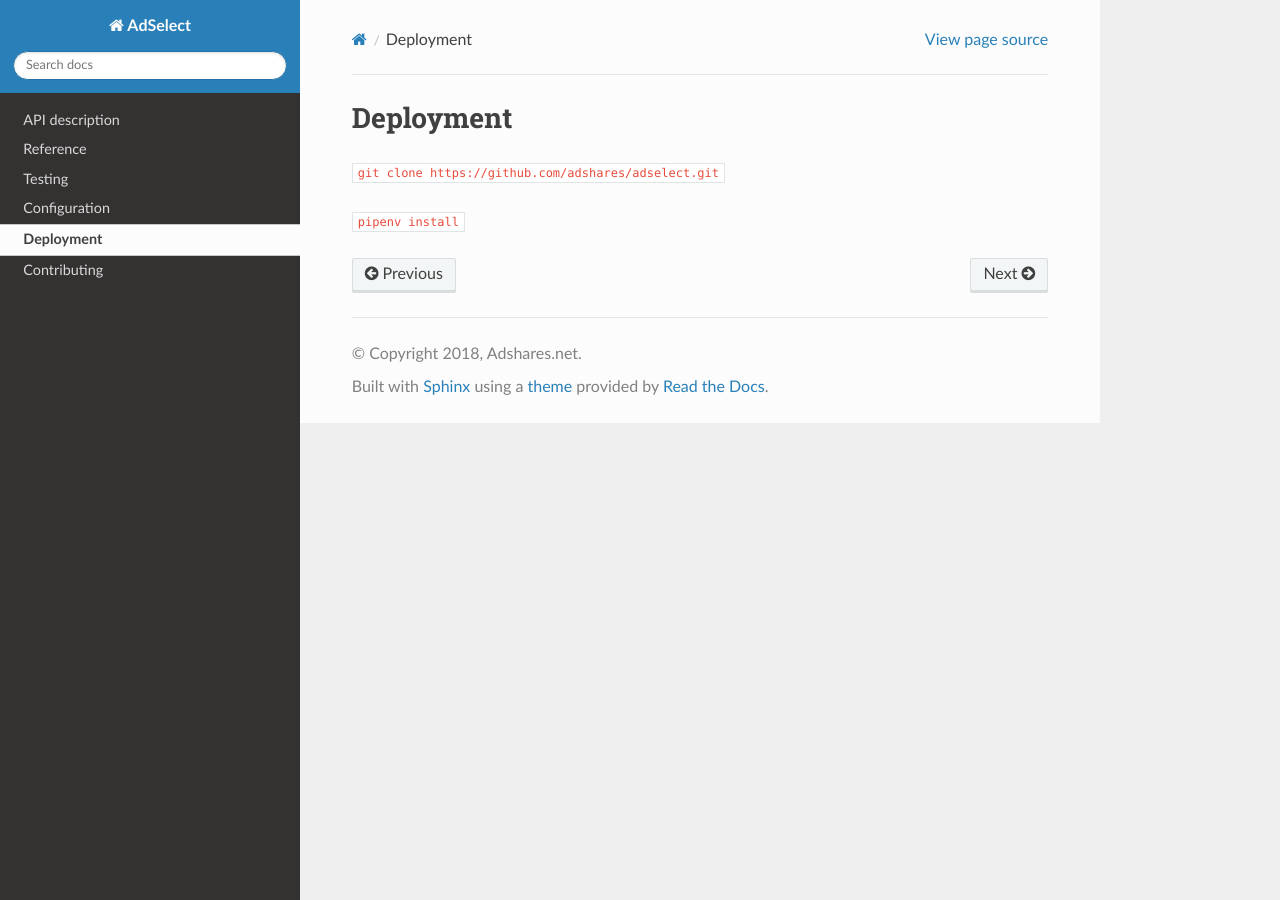
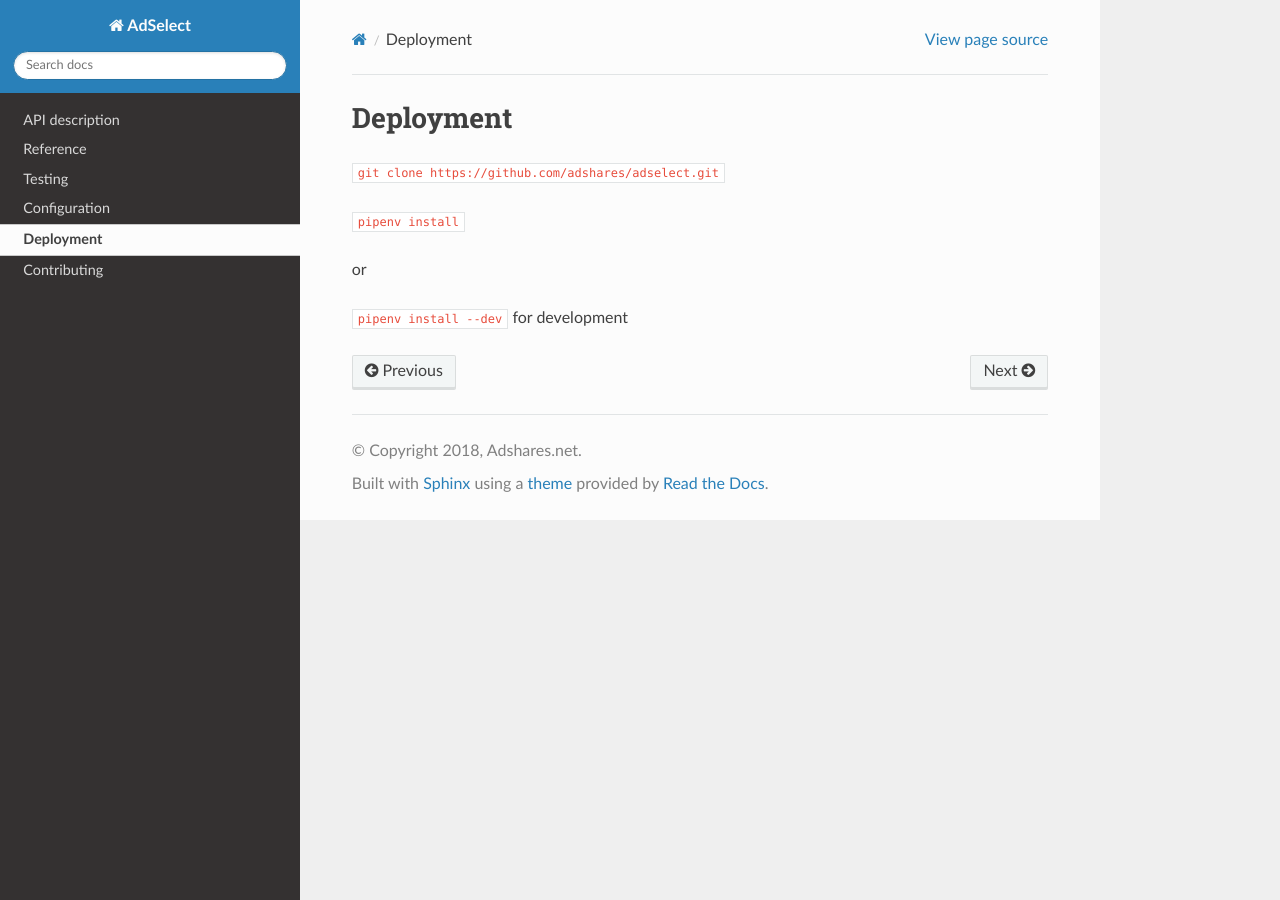
Before and after one commit to adshares/adselect, a Sphinx documentation site: the page built from docs/source/deploy.rst, in a window 1280 px wide. Built offline with Sphinx 7.4.7 and the Read the Docs theme 2.0.0, drawn with Linux system fonts in a browser that asks for light colours.

Commit message:
add development deploy

```diff
--- a/docs/source/deploy.rst
+++ b/docs/source/deploy.rst
@@ -4,3 +4,7 @@ Deployment
 ``git clone https://github.com/adshares/adselect.git``
 
 ``pipenv install``
+
+or
+
+``pipenv install --dev`` for development
```
